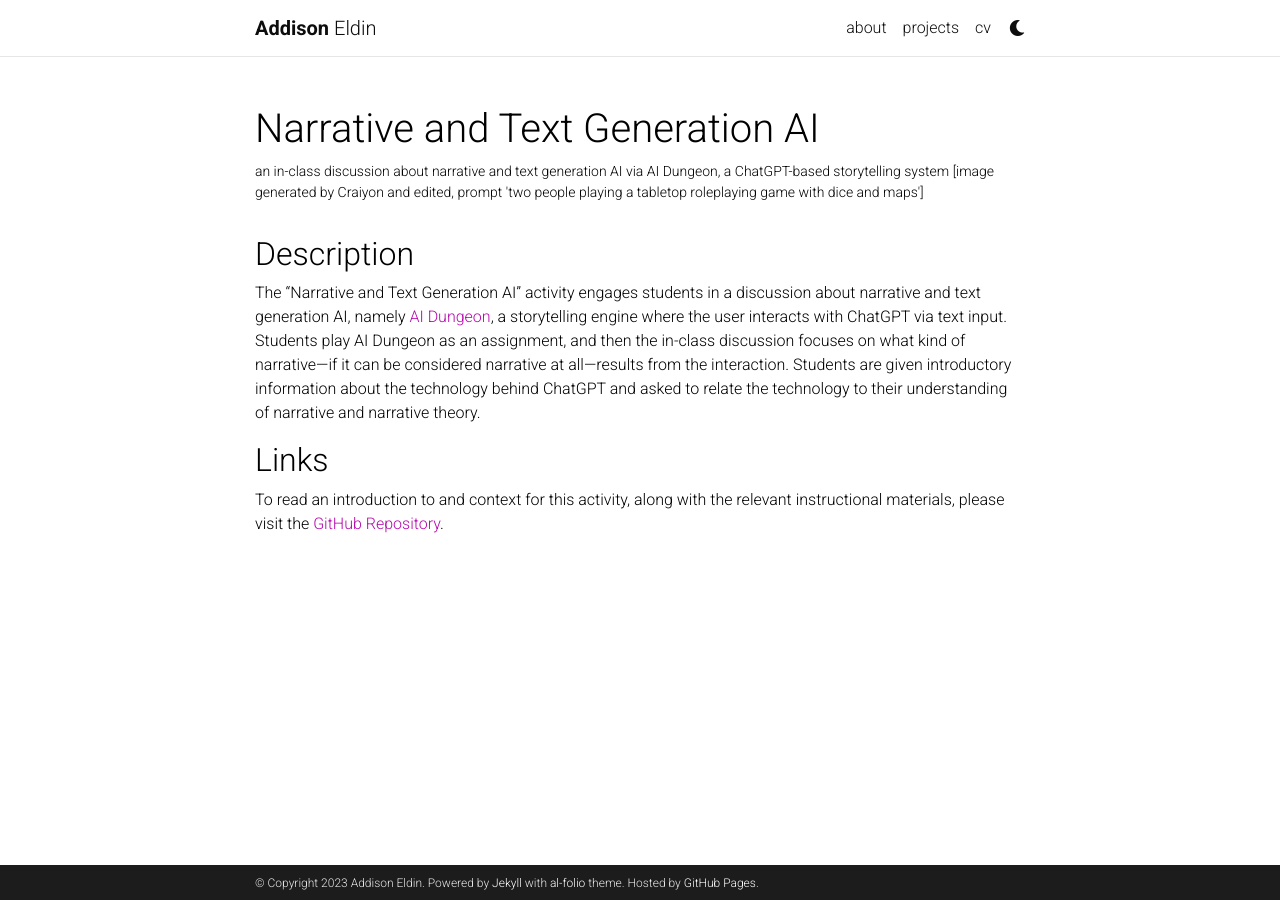
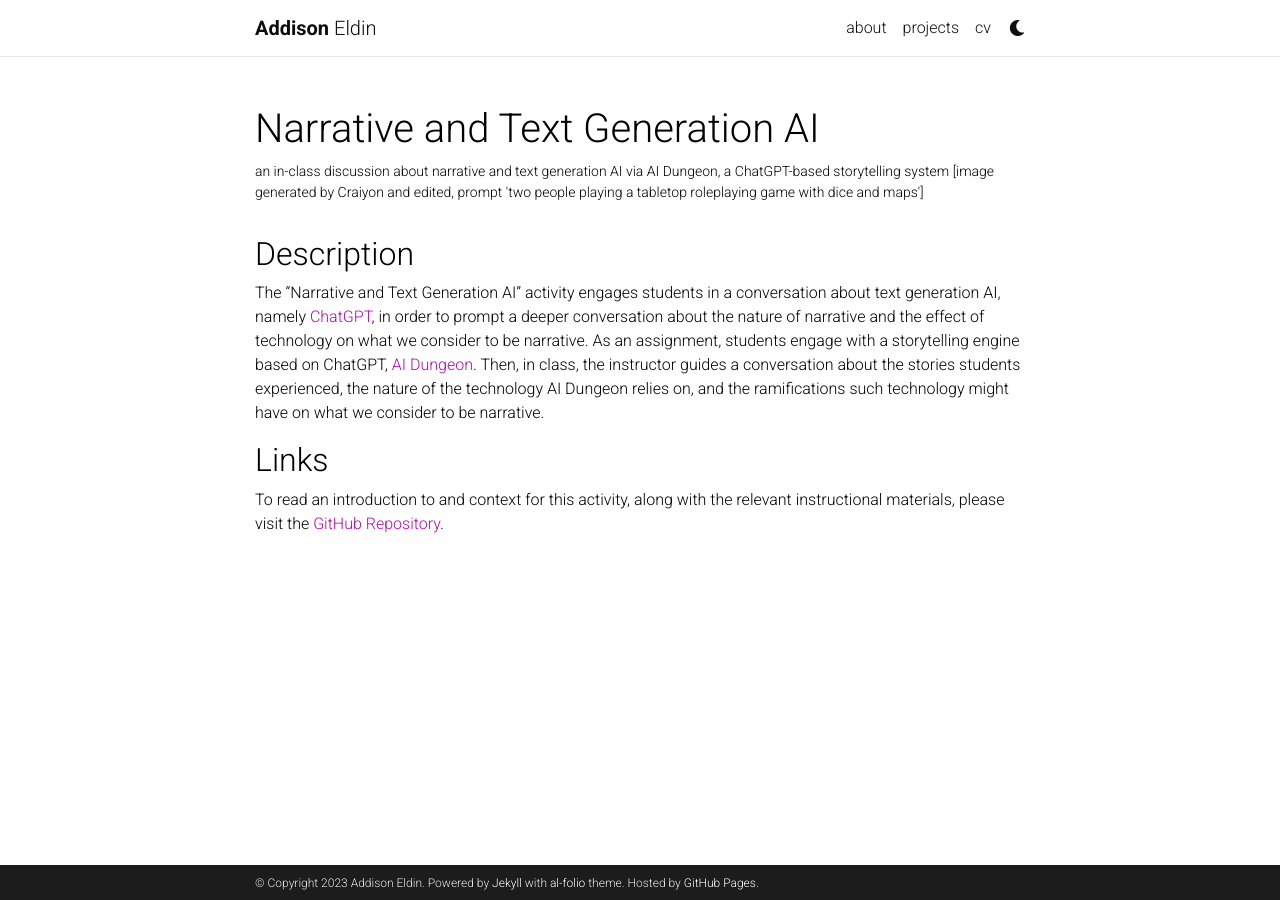
Before and after one commit to addeldin/addeldin.github.io, a Jekyll site: the page built from _projects/narrative-and-text-generation-ai.md, in a window 1280 px wide. Built offline with Jekyll 4.4.1, drawn with Linux system fonts in a browser that asks for light colours; comment, search, counter and statistics services are not loaded; a style sheet for code colours, icons or effects is not loaded.

Commit message:
Update description for consistency with other projects

```diff
--- a/_projects/narrative-and-text-generation-ai.md
+++ b/_projects/narrative-and-text-generation-ai.md
@@ -8,7 +8,7 @@ category: instructional activities
 ---
 
 ## Description
-The "Narrative and Text Generation AI" activity engages students in a discussion about narrative and text generation AI, namely [AI Dungeon](https://beta.aidungeon.com/), a storytelling engine where the user interacts with ChatGPT via text input. Students play AI Dungeon as an assignment, and then the in-class discussion focuses on what kind of narrative—if it can be considered narrative at all—results from the interaction. Students are given introductory information about the technology behind ChatGPT and asked to relate the technology to their understanding of narrative and narrative theory.
+The "Narrative and Text Generation AI" activity engages students in a conversation about text generation AI, namely [ChatGPT](https://openai.com/blog/chatgpt), in order to prompt a deeper conversation about the nature of narrative and the effect of technology on what we consider to be narrative. As an assignment, students engage with a storytelling engine based on ChatGPT, [AI Dungeon](https://beta.aidungeon.com/). Then, in class, the instructor guides a conversation about the stories students experienced, the nature of the technology AI Dungeon relies on, and the ramifications such technology might have on what we consider to be narrative.
 
 ## Links
  <p>To read an introduction to and context for this activity, along with the relevant instructional materials, please visit the <a href="https://github.com/addeldin/narrative-and-text-generation-ai">GitHub Repository</a>.</p>
```
